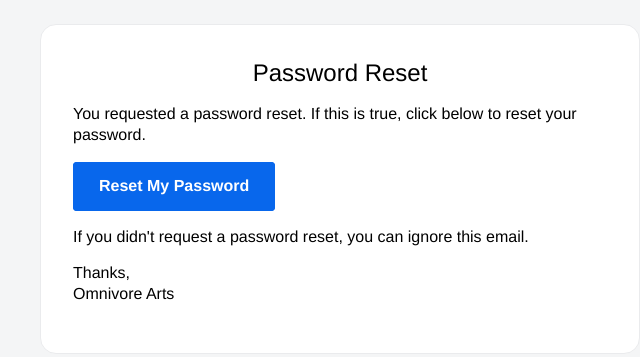
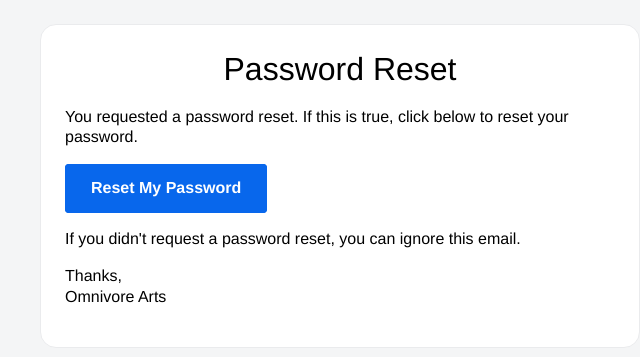
Before and after one commit to Jonathan-Heaney/omnivore, a Django app: template main/templates/registration/password_reset_email.html in a window 1280 px wide. Shown: the top 357 px of the page, without its empty margins (300-940 px from the left). Run offline with Django 5.2, Linux system fonts and the light colour scheme; the template is opened without the code that fills it, so the values that code supplies are empty.

Commit message:
Change font size for email header

```diff
--- a/main/templates/registration/password_reset_email.html
+++ b/main/templates/registration/password_reset_email.html
@@ -100,8 +100,8 @@
 
               <!-- START MAIN CONTENT AREA -->
               <tr>
-                <td class="wrapper" style="font-family: Helvetica, sans-serif; vertical-align: top; box-sizing: border-box; padding: 32px;" valign="top">
-                  <p style="font-family: Helvetica, sans-serif; font-size: 24px; font-weight: normal; margin: 0; margin-bottom: 16px; text-align: center;">Password Reset</p>
+                <td class="wrapper" style="font-family: Helvetica, sans-serif; vertical-align: top; box-sizing: border-box; padding: 24px;" valign="top">
+                  <p style="font-family: Helvetica, sans-serif; font-size: 32px; font-weight: normal; margin: 0; margin-bottom: 16px; text-align: center;">Password Reset</p>
                   <p style="font-family: Helvetica, sans-serif; font-size: 16px; font-weight: normal; margin: 0; margin-bottom: 16px;">You requested a password reset. If this is true, click below to reset your password.</p>
                   <table role="presentation" border="0" cellpadding="0" cellspacing="0" class="btn btn-primary" style="border-collapse: separate; mso-table-lspace: 0pt; mso-table-rspace: 0pt; box-sizing: border-box; width: 100%; min-width: 100%;" width="100%">
                     <tbody>
```
